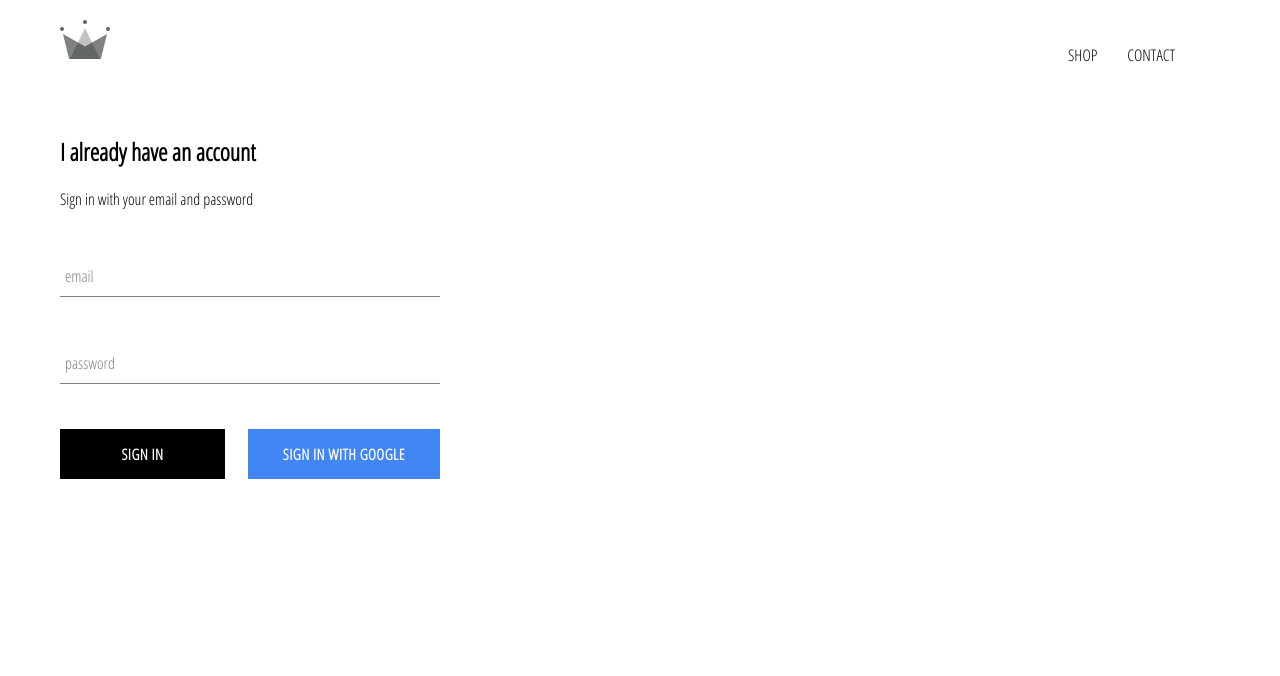
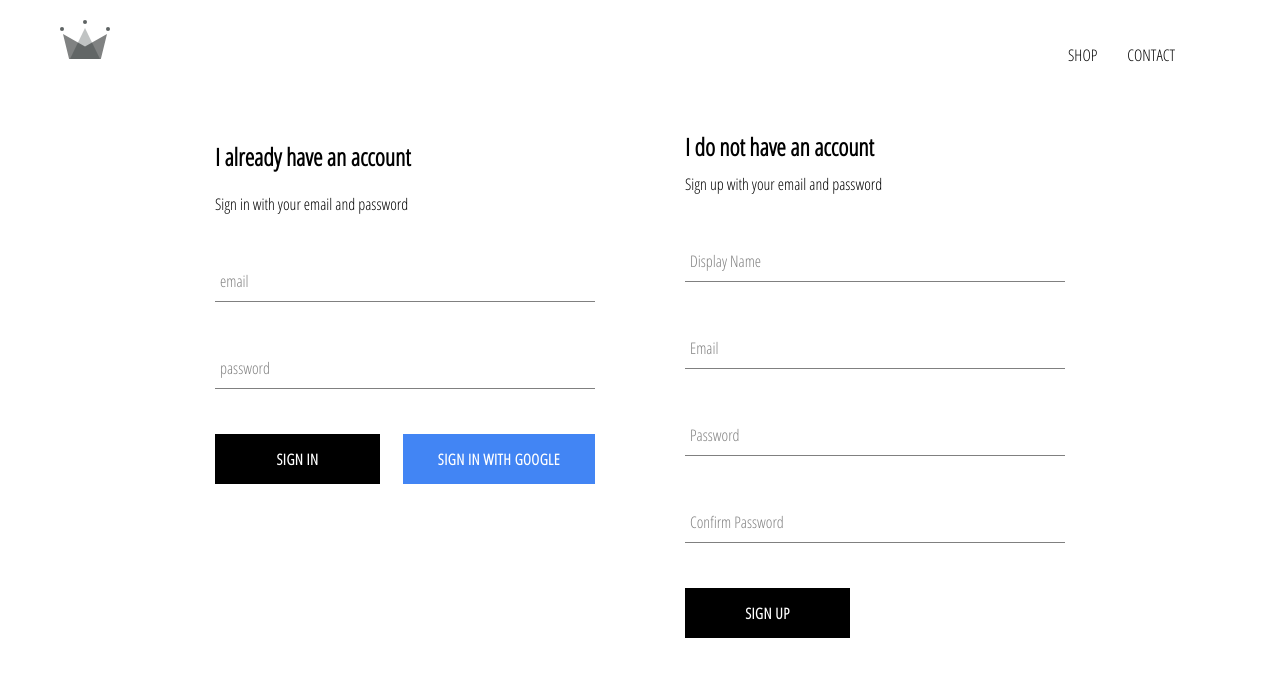
Before and after one commit to SabriSelmi/e-commerce, a React (Create React App) app: page /signin in a window 1280 px wide. Shown: the top 676 px of the page. Built offline with nearby package versions, Linux system fonts and the light colour scheme; no server answers.

Commit message:
authentication with google and email and password and storing the users in the data base

```diff
--- a/src/App.js
+++ b/src/App.js
@@ -6,7 +6,7 @@
 import ShopPage from './pages/shop/shop.component';
 import Header from './components/header/header.component';
 import SignInAndSignUpPage from './pages/sign-in-and-sign-up/sign-in-and-sign-up.component';
-import {auth} from "./firebase/firebase.utils";
+import {auth, createUserProfileDocument} from "./firebase/firebase.utils";
 
 class App extends React.Component {
   constructor(){
@@ -20,11 +20,21 @@
   unsubscribeFromAuth = null
 
   componentDidMount(){
-    this.unsubscribeFromAuth = auth.onAuthStateChanged(user=>{
+    this.unsubscribeFromAuth = auth.onAuthStateChanged(async userAuth=>{
+      if(userAuth){
+        const userRef = await createUserProfileDocument(userAuth);
+
+        userRef.onSnapshot(snapShot =>{
+          this.setState({
+            currentUser : snapShot.id,
+            ...snapShot.data()
+          })
+        })
+
+      }
       this.setState({
-        currentUser:user
+        currentUser : userAuth
       })
-      console.log(user)
     })
   }
 
@@ -33,6 +43,7 @@
   }
 
   render(){
+    console.log(this.state)
     return (
     <div>
       <Header currentUser={this.state.currentUser}/>
--- /dev/null
+++ b/src/components/sign-up/sign-up.component.jsx
@@ -0,0 +1,97 @@
+import React from "react";
+
+import FormInput from "../form-input/form-input.component";
+import CustomButton from "../custom-button/custom-button.component";
+
+import {auth, createUserProfileDocument} from "../../firebase/firebase.utils";
+
+import "./sign-up.styles.scss";
+
+class SignUp extends React.Component {
+    constructor(props) {
+        super(props);
+        this.state = {
+            displayName:"",
+            email:"",
+            password:"",
+            confirmPassword:""
+         }
+    }
+    handleSubmit = async event=>{
+        event.preventDefault()
+        const {displayName, email, password, confirmPassword} = this.state
+
+        if(password !== confirmPassword){
+            alert("passwords don't match")
+            return;
+        }
+        try {
+            const {user} = await auth.createUserWithEmailAndPassword(email, password)
+
+            createUserProfileDocument(user,{displayName});
+
+            this.setState({
+                displayName:"",
+                email:"",
+                password:"",
+                confirmPassword:""
+            })
+        } catch (error) {
+            console.error(error)
+        }
+    }
+    handleChange= event =>{
+        const {value, name} = event.target;
+        this.setState({
+            [name]:value
+        })
+    }
+    render() {
+        const {displayName, email, password, confirmPassword} = this.state
+        return (
+            <div className="sign-up">
+                <h2 className="title">
+                    I do not have an account
+                </h2>
+                <span>Sign up with your email and password</span>
+                <form className="sign-up-form" onSubmit={this.handleSubmit}>
+                    <FormInput
+                        type="text"
+                        name="displayName"
+                        value={displayName}
+                        onChange={this.handleChange}
+                        label="Display Name"
+                        required
+                    />
+                    <FormInput
+                        type="email"
+                        name="email"
+                        value={email}
+                        onChange={this.handleChange}
+                        label="Email"
+                        required
+                    />
+                    <FormInput
+                        type="password"
+                        name="password"
+                        value={password}
+                        onChange={this.handleChange}
+                        label="Password"
+                        required
+                    />
+                    <FormInput
+                        type="password"
+                        name="confirmPassword"
+                        value={confirmPassword}
+                        onChange={this.handleChange}
+                        label="Confirm Password"
+                        required
+                    />
+                    <CustomButton type="submit">SIGN UP</CustomButton>
+                </form>
+            </div>
+         );
+    }
+}
+
+export default SignUp;
--- /dev/null
+++ b/src/components/sign-up/sign-up.styles.scss
@@ -0,0 +1,9 @@
+.sign-up {
+    display: flex;
+    flex-direction: column;
+    width: 380px;
+
+    .title {
+      margin: 10px 0;
+    }
+  }
--- a/src/firebase/firebase.utils.js
+++ b/src/firebase/firebase.utils.js
@@ -13,6 +13,30 @@
     measurementId: "G-VP1ZQJEDMM"
   };
 
+export const createUserProfileDocument = async (userAuth, additionalData)=>{
+  if(!userAuth) return;
+
+  const userRef = firestore.doc(`user/${userAuth.uid}`)
+
+  const snapShot = await userRef.get()
+
+  if(!snapShot.exists){
+    const {displayName, email} = userAuth;
+    const createdAt = new Date();
+    try {
+      await userRef.set({
+        displayName,
+        email,
+        createdAt,
+        ...additionalData
+      })
+    } catch (error) {
+      console.log('error creating user', error.message)
+    }
+  }
+  return userRef;
+}
+
 firebase.initializeApp(config)
 
 export const auth = firebase.auth();
--- a/src/pages/sign-in-and-sign-up/sign-in-and-sign-up.component.jsx
+++ b/src/pages/sign-in-and-sign-up/sign-in-and-sign-up.component.jsx
@@ -2,10 +2,12 @@
 
 import "./sign-in-and-sign-up.styles.scss";
 import SignIn from '../../components/sign-in/sign-in.component';
+import SignUp from '../../components/sign-up/sign-up.component';
 
 const SignInAndSignUpPage = () =>(
     <div className="sign-in-and-sign-up">
         <SignIn/>
+        <SignUp/>
     </div>
 )
 export default SignInAndSignUpPage;
--- a/src/pages/sign-in-and-sign-up/sign-in-and-sign-up.styles.scss
+++ b/src/pages/sign-in-and-sign-up/sign-in-and-sign-up.styles.scss
@@ -0,0 +1,6 @@
+.sign-in-and-sign-up{
+    width : 850px;
+    display: flex;
+    justify-content: space-between;
+    margin: 30px auto;
+}
```
